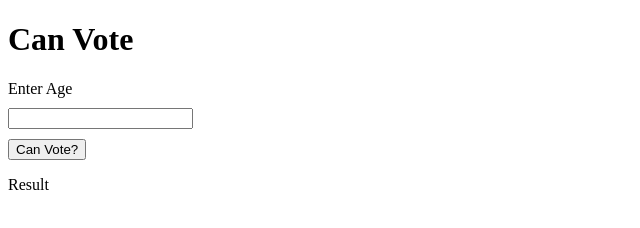
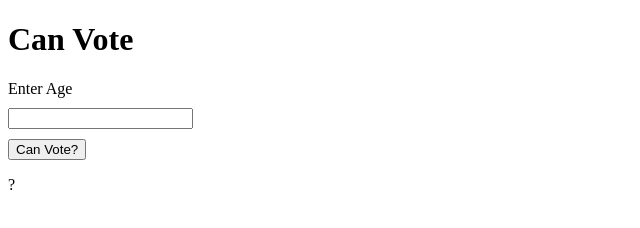
Before and after one commit to fernando-lopez-codex/can-vote, a plain HTML site: page index.html in a window 1280 px wide. Shown: the full height of the page, 0-640 px from the left. Drawn offline with Linux system fonts and the light colour scheme.

Commit message:
Correction with result html display

```diff
--- a/index.html
+++ b/index.html
@@ -14,7 +14,7 @@
 
     <button onclick="canVote()">Can Vote?</button>
 
-    <p id="result">Result</p>
+    <p id="result">?</p>
 
 
     <script src="app.js"></script>
```
